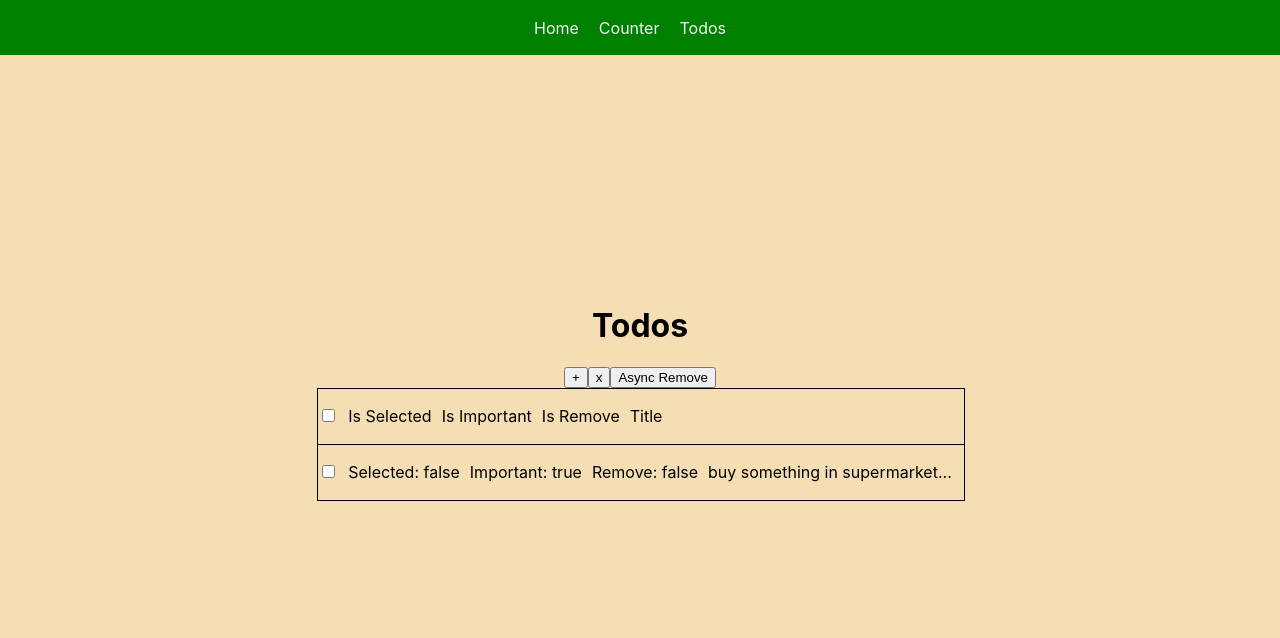
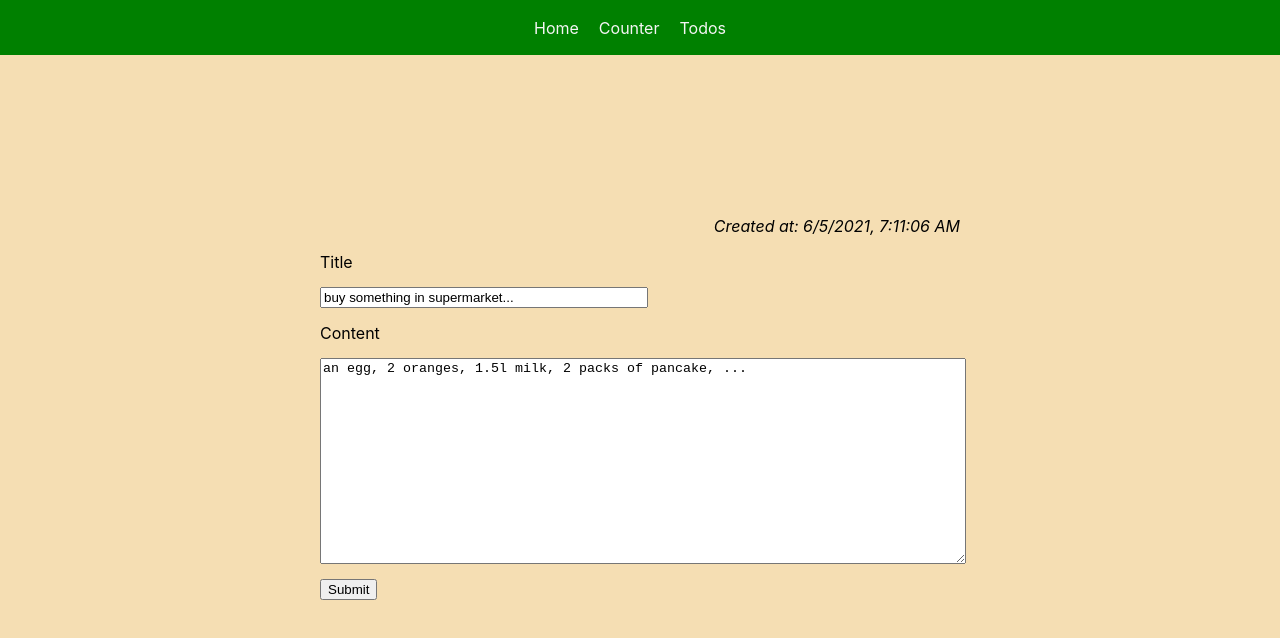
Before and after one commit to taddy569/hackernews-app, a React (Create React App) app: page /todos/1622877066121 in a window 1280 px wide. Shown: the top 638 px of the page. Built offline with nearby package versions, Linux system fonts and the light colour scheme.

Commit message:
custom detail page

```diff
--- a/package.json
+++ b/package.json
@@ -7,12 +7,14 @@
     "@testing-library/jest-dom": "^4.2.4",
     "@testing-library/react": "^9.5.0",
     "@testing-library/user-event": "^7.2.1",
+    "formik": "^2.2.9",
     "react": "^17.0.2",
     "react-dom": "^17.0.2",
     "react-redux": "^7.2.4",
     "react-router-dom": "^5.2.0",
     "react-scripts": "4.0.3",
-    "redux-logger": "^3.0.6"
+    "redux-logger": "^3.0.6",
+    "yup": "^0.32.9"
   },
   "scripts": {
     "start": "react-scripts start",
--- a/src/App.css
+++ b/src/App.css
@@ -28,6 +28,41 @@
   margin-right: 20px;
   text-decoration: none;
   color: whitesmoke;
+}
+
+.custom-button {
+  margin: 15px;
+  min-width: 60px;
+  width: auto;
+  height: 35px;
+}
+
+.custom-form {
+  width: 50%;
+  display: flex;
+  flex-direction: column;
+  align-items: flex-start;
+  justify-content: center;
+  row-gap: 15px;
+}
+
+.custom-form > input {
+  width: 50%;
+}
+
+.custom-form > textarea {
+  width: 100%;
+  height: 200px;
+}
+
+.is-important {
+  font-size: 23px;
+  margin-right: 10px;
+  color: green;
+}
+
+.is-important:hover {
+  cursor: pointer;
 }
 
 .App-logo {
--- a/src/App.js
+++ b/src/App.js
@@ -1,10 +1,11 @@
 import React from "react";
 import { BrowserRouter as Router, Switch, Route, Link } from "react-router-dom";
 
+import "App.css";
 import { Counter } from "features/counter/Counter";
 import Todos from "features/todos/Todos";
 import Home from "features/home/Home";
-import "App.css";
+import TodoDetail from "features/todos/TodoDetail";
 
 function App() {
   return (
@@ -21,8 +22,11 @@ function App() {
         <Route path="/counter">
           <Counter />
         </Route>
-        <Route path="/todos">
+        <Route exact path="/todos">
           <Todos />
+        </Route>
+        <Route path="/todos/:id">
+          <TodoDetail />
         </Route>
       </Switch>
     </Router>
--- /dev/null
+++ b/src/features/todos/TodoDetail.js
@@ -0,0 +1,65 @@
+import React from "react";
+import { useDispatch, useSelector } from "react-redux";
+import { useParams, useHistory } from "react-router-dom";
+import { Formik, Field, Form, ErrorMessage } from "formik";
+import * as Yup from "yup";
+
+import { update } from "features/todos/todosSlice";
+
+const FormSchema = Yup.object().shape({
+  title: Yup.string().max(64, "Too Long!").required("Required"),
+  content: Yup.string().max(256, "Too Long!").required("Required"),
+});
+
+const TodoDetail = () => {
+  const { id } = useParams();
+  const history = useHistory();
+
+  const dispatch = useDispatch();
+  const todoDetail = useSelector((state) => {
+    return state.todos.find((item) => item.id === Number(id));
+  });
+
+  console.log(todoDetail);
+
+  const { title, content, createdAt } = todoDetail;
+  const readableCreatedAt = new Date(createdAt).toLocaleString();
+  const initialValues = {
+    id: Number(id),
+    title,
+    content,
+  };
+  const handleSubmit = (values) => {
+    dispatch(update(values));
+    history.push("/todos");
+  };
+
+  return (
+    <div className="App">
+      <p
+        style={{ width: "50%", textAlign: "right", fontStyle: "italic" }}
+      >{`Created at: ${readableCreatedAt}`}</p>
+      <Formik
+        initialValues={initialValues}
+        validationSchema={FormSchema}
+        onSubmit={handleSubmit}
+      >
+        {({ errors, touched }) => (
+          <Form className="custom-form">
+            <label htmlFor="title">Title</label>
+            <Field id="title" name="title" />
+            <ErrorMessage name="title" />
+
+            <label htmlFor="content">Content</label>
+            <Field id="content" name="content" as="textarea" />
+            <ErrorMessage name="content" />
+
+            <button type="submit">Submit</button>
+          </Form>
+        )}
+      </Formik>
+    </div>
+  );
+};
+
+export default TodoDetail;
--- /dev/null
+++ b/src/features/todos/TodoItem.js
@@ -0,0 +1,62 @@
+import React from "react";
+import { Link, useRouteMatch } from "react-router-dom";
+
+const TodoItem = ({ item, onSetImportant }) => {
+  let { url } = useRouteMatch();
+
+  const { id, title, isImportant } = item;
+
+  const positiveDisplay = <>&#9733;</>;
+  const negativeDisplay = <>&#9734;</>;
+  const importantColor = isImportant ? positiveDisplay : negativeDisplay;
+
+  return (
+    <div
+      key={id}
+      style={{
+        width: "100%",
+        height: "55px",
+        border: "1px solid black",
+        marginBottom: "15px",
+        display: "flex",
+        alignItems: "center",
+      }}
+    >
+      {/* <span style={{ marginRight: "10px" }}>
+        <input
+          type="checkbox"
+          id={item.id}
+          value={item.id}
+          checked={item.isSelected}
+          onChange={handleChangeSelected}
+        />
+      </span> */}
+
+      <span
+        className="is-important"
+        onClick={() => onSetImportant({ id, isImportant: !isImportant })}
+      >
+        {importantColor}
+      </span>
+
+      <Link
+        to={`${url}/${id}`}
+        style={{
+          textDecoration: "none",
+          color: "black",
+        }}
+      >
+        {/* <span
+          style={{ marginRight: "10px" }}
+        >{`Selected: ${item.isSelected}`}</span> */}
+
+        {/* <span
+          style={{ marginRight: "10px" }}
+        >{`Remove: ${item.isRemove}`}</span> */}
+        <span style={{ marginRight: "10px" }}>{title}</span>
+      </Link>
+    </div>
+  );
+};
+
+export default TodoItem;
--- a/src/features/todos/Todos.js
+++ b/src/features/todos/Todos.js
@@ -1,6 +1,5 @@
 import React from "react";
 import { useDispatch, useSelector } from "react-redux";
-import { Link } from "react-router-dom";
 
 import {
   add,
@@ -10,6 +9,7 @@ import {
   removeTodoAsync,
 } from "./todosSlice";
 // import { asyncRemoveTodo } from "./todosAPI";
+import TodoItem from "./TodoItem";
 
 const generateDefaultAddedTodo = () => {
   const uniqueValue = new Date().getTime();
@@ -66,16 +66,26 @@ const Todos = () => {
     dispatch(removeTodoAsync());
   };
 
+  const handleSetImportant = (payload) => {
+    dispatch(update(payload));
+  };
+
   return (
     <div className="App">
       <h1>Todos</h1>
       <div>
-        <button onClick={handleAddTodo}>+</button>
-        <button onClick={handleRemoveManyTodos}>x</button>
-        <button onClick={handleAsyncRemoveTodos}>Async Remove</button>
+        <button className="custom-button" onClick={handleAddTodo}>
+          Add
+        </button>
+        <button className="custom-button" onClick={handleRemoveManyTodos}>
+          Remove
+        </button>
+        <button className="custom-button" onClick={handleAsyncRemoveTodos}>
+          Async Remove
+        </button>
       </div>
       <div>
-        {todos.filter((item) => item.isRemove === false).length > 0 ? (
+        {/* {todos.filter((item) => item.isRemove === false).length > 0 ? (
           <div
             style={{
               width: "100%",
@@ -102,50 +112,20 @@ const Todos = () => {
           </div>
         ) : (
           ""
-        )}
+        )} */}
         {todos
           .filter((item) => item.isAsyncRemove === false)
-          .map((item, index) => {
-            return (
-              <div
-                key={item.id}
-                style={{
-                  width: "100%",
-                  height: "55px",
-                  border: "1px solid black",
-                  marginBottom: "15px",
-                  display: "flex",
-                  alignItems: "center",
-                }}
-              >
-                <span style={{ marginRight: "10px" }}>
-                  <input
-                    type="checkbox"
-                    id={item.id}
-                    value={item.id}
-                    checked={item.isSelected}
-                    onChange={handleChangeSelected}
-                  />
-                </span>
-                <Link
-                  to=":id"
-                  style={{
-                    textDecoration: "none",
-                    color: "black",
-                  }}
-                >
-                  <span
-                    style={{ marginRight: "10px" }}
-                  >{`Selected: ${item.isSelected}`}</span>
-                  <span
-                    style={{ marginRight: "10px" }}
-                  >{`Important: ${item.isImportant}`}</span>
-                  <span
-                    style={{ marginRight: "10px" }}
-                  >{`Remove: ${item.isRemove}`}</span>
-                  <span style={{ marginRight: "10px" }}>{item.title}</span>
-                </Link>
-                {/* step by step
+          .map((item) => {
+            return <TodoItem item={item} onSetImportant={handleSetImportant} />;
+          })}
+      </div>
+    </div>
+  );
+};
+
+export default Todos;
+
+/* step by step
       [OK]  fake add action => click add icon => new item will be appeared
 
       [OK] selected checkbox
@@ -165,13 +145,4 @@ const Todos = () => {
 
         check border-bottom of todo item
         display todo(s) in grid of flex mode, card, ...
-   */}
-              </div>
-            );
-          })}
-      </div>
-    </div>
-  );
-};
-
-export default Todos;
+   */
--- a/src/features/todos/todosSlice.js
+++ b/src/features/todos/todosSlice.js
@@ -4,11 +4,11 @@ import { asyncRemoveTodoAPI } from "./todosAPI";
 
 const initialState = [
   {
-    id: 123456789, //should always being a number
+    id: 1622877066121, //should always being a number
     title: "buy something in supermarket...",
     content: "an egg, 2 oranges, 1.5l milk, 2 packs of pancake, ...",
     label: "0f0",
-    createdAt: "unix time stamp...",
+    createdAt: 1622877066121,
     isImportant: true,
     isComplete: false,
     isRemove: false,
@@ -32,7 +32,7 @@ const todosSlice = createSlice({
     add: (state, action) => [...state, action.payload],
     update: (state, action) => {
       return state.map((item) => {
-        if (item.id === action.payload.id) {
+        if (item.id === Number(action.payload.id)) {
           item = {
             ...item,
             ...action.payload,
```
Also changed, not shown: 2 other files (tests, documents, lock files or other folders).
